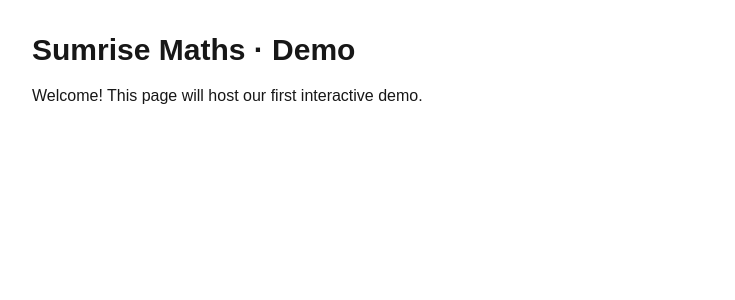
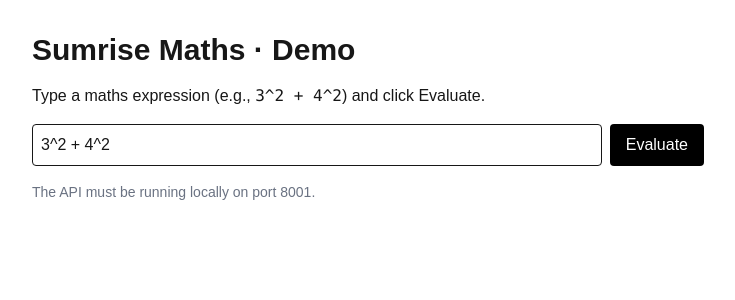
Before and after one commit to rhylryan21/SumriseMaths, a Next.js app: page /demo in a window 1280 px wide. Shown: the top 300 px of the page, without its empty margins (272-1007 px from the left). Built offline with nearby package versions, Linux system fonts and the light colour scheme.

Commit message:
feat(web): wire /demo to local grading API and fix types

```diff
--- a/src/app/demo/page.tsx
+++ b/src/app/demo/page.tsx
@@ -1,9 +1,60 @@
+'use client'
+import { useState } from 'react'
+
 export default function DemoPage() {
+  const [expr, setExpr] = useState('3^2 + 4^2')
+  const [result, setResult] = useState<string>('')
+  const [loading, setLoading] = useState(false)
+  const [error, setError] = useState<string>('')
+
+  const callApi = async () => {
+    setLoading(true); setError(''); setResult('')
+    try {
+      const res = await fetch('http://127.0.0.1:8001/evaluate', {
+        method: 'POST',
+        headers: { 'Content-Type': 'application/json' },
+        body: JSON.stringify({ expr })
+      })
+
+      // Define the shape we expect from the API
+      type EvaluateResponse =
+        | { ok: true; value: number }
+        | { ok: false; error?: string }
+
+      const json: EvaluateResponse = await res.json()
+
+      if (json.ok) {
+        setResult(String(json.value))
+      } else {
+        setError(json.error ?? 'Unknown error')
+      }
+    } catch (e: unknown) {
+      if (e instanceof Error) setError(e.message)
+      else setError('Unknown error')
+    } finally {
+      setLoading(false)
+    }
+  }
+
   return (
     <main className="min-h-screen p-8">
       <div className="max-w-2xl mx-auto space-y-4">
         <h1 className="text-3xl font-bold">Sumrise Maths · Demo</h1>
-<p>Welcome! This page will host our first interactive demo.</p>
+        <p>Type a maths expression (e.g., <code>3^2 + 4^2</code>) and click Evaluate.</p>
+        <div className="flex gap-2">
+          <input
+            className="border rounded p-2 flex-1"
+            value={expr}
+            onChange={(e) => setExpr(e.target.value)}
+            placeholder="Enter expression"
+          />
+          <button onClick={callApi} className="px-4 py-2 rounded bg-black text-white" disabled={loading}>
+            {loading ? 'Working…' : 'Evaluate'}
+          </button>
+        </div>
+        {result && <div className="p-3 rounded border">Result: {result}</div>}
+        {error && <div className="p-3 rounded border border-red-500 text-red-700">Error: {error}</div>}
+        <p className="text-sm text-gray-500">The API must be running locally on port 8001.</p>
       </div>
     </main>
   )
```
Lines whose indentation alone changed are shown as unchanged.
